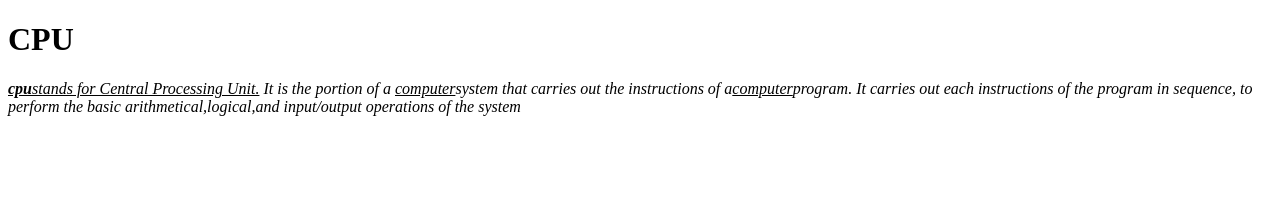
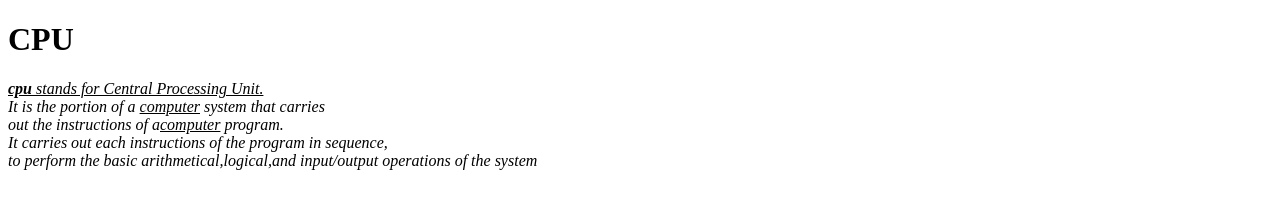
Before and after one commit to iamneo-production/dababdfcdafbeeedadaeccdfffebaeceaec, a plain HTML site: page public/index.html in a window 1280 px wide. Drawn offline with Linux system fonts and the light colour scheme.

Commit message:
Backup Commit

```diff
--- a/public/index.html
+++ b/public/index.html
@@ -5,10 +5,10 @@
 </head>
 <body>
     <h1><b>CPU</b></h2>
-    <p><i><u><b>cpu</b>stands for Central Processing Unit.</u>
-    It is the portion of a <u>computer</u>system that carries
-    out the instructions of a<u>computer</u>program.
-    It carries out each instructions of the program in sequence,
+    <p><i><u><b>cpu</b> stands for Central Processing Unit.</u><br>
+    It is the portion of a <u>computer</u> system that carries<br>
+    out the instructions of a<u>computer</u> program.<br>
+    It carries out each instructions of the program in sequence,<br>
     to perform the basic arithmetical,logical,and input/output operations of the system</i></p>
 </body>
 </html>
```
